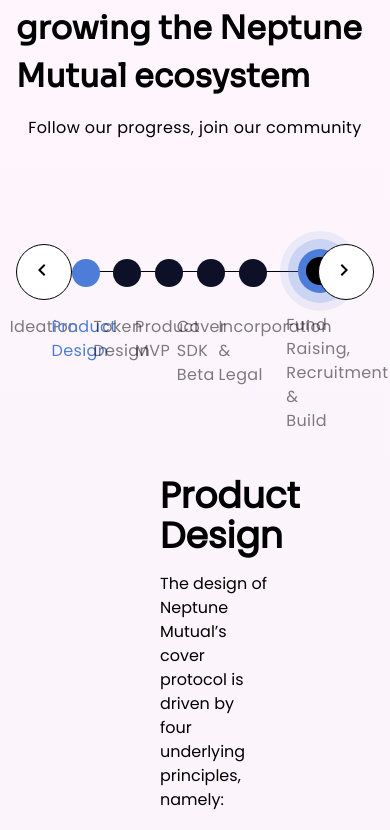
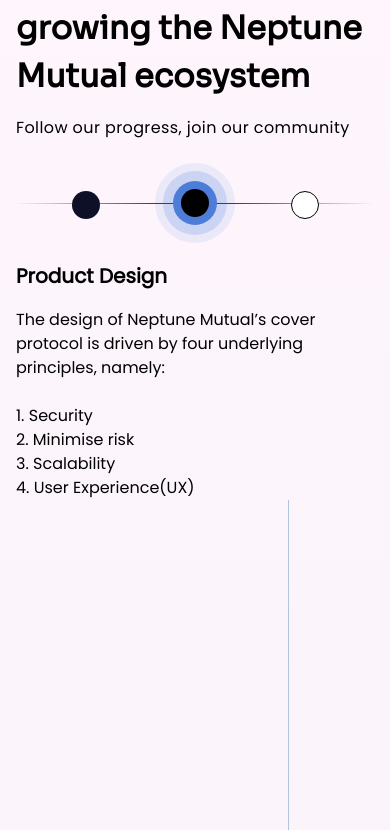
Before and after one commit to Milanpanta/nep-web, a Next.js app: page / in a window 390 px wide. Shown: the part 7434-8264 px from the top of the page. Built offline with nearby package versions, Linux system fonts and the light colour scheme.

Commit message:
chore: make responsive timeline component

```diff
--- a/components/HomePage/Roadmap.jsx
+++ b/components/HomePage/Roadmap.jsx
@@ -1,54 +1,78 @@
 import ChevronRightIcon from "utils/icons/ChevronRightIcon";
 import ChevronLeftIcon from "utils/icons/ChevronLeftIcon";
+
+const data = [
+  {
+    name: "Ideation",
+  },
+  {
+    name: "Product Design",
+  },
+  {
+    name: "Token Design",
+  },
+  {
+    name: "Product MVP",
+  },
+  {
+    name: "Cover SDK Beta",
+  },
+  {
+    name: "Incorporation & Legal",
+  },
+  {
+    name: "Fund Raising, Recruitment & Build",
+  },
+];
 
 export const RoadmapComponent = () => {
   return (
     <div className="px-4 sm:px-32 3xl:border-x 3xl:border-b0c4db 3xl:mx-72 3xl:px-26 pt-26 lg:pt-76">
-      <p className="lg:w-3/4 leading-12 lg:leading-normal m-auto font-sora text-3xxl lg:text-h3 font-semibold text-left lg:text-center">
+      <p className="lg:w-3/4 leading-12 lg:leading-normal m-auto font-sora text-3xxl lg:text-h3 font-semibold text-left sm:text-center">
         Our roadmap involves growing the Neptune Mutual ecosystem
       </p>
-      <p className="font-poppins font-light lg:text-2xl leading-10 mt-2 lg:mt-4 text-center tracking-wide">
+      <p className="font-poppins font-light lg:text-2xl leading-10 mt-2 lg:mt-4 text-left sm:text-center tracking-wide">
         Follow our progress, join our community
       </p>
 
       {/* TimeLine  */}
-      <div className="mt-24">
+      <div className="mt-14 lg:mt-24">
         <div className="relative flex justify-between items-center">
-          <div className="w-14 h-14 border border-black rounded-full flex justify-center items-center z-30 bg-white">
+          <div className="hidden lg:flex w-14 h-14 border border-black rounded-full justify-center items-center z-30 bg-white">
             <ChevronLeftIcon className="w-7 h-7" />
           </div>
-          <div className="w-14 h-14 border border-black rounded-full flex justify-center items-center z-30 bg-white">
+          <div className="hidden lg:flex w-14 h-14 border border-black rounded-full justify-center items-center z-30 bg-white">
             <ChevronRightIcon className="w-7 h-7" />
           </div>
-          <div className="absolute w-full h-px bg-black">
+          <div className="absolute w-full h-px lg:bg-black bg-gradient-to-r from-transparent via-01052D to-transparent">
             <div className="flex justify-evenly relative -top-3">
-              <div className="bg-0E1028 w-7 h-7 rounded-full">
-                <div className="relative top-14 right-5 font-poppins font-light opacity-50 tracking-wide">
+              <div className=" bg-0E1028 w-7 h-7 rounded-full">
+                <div className="hidden lg:block relative top-14 right-5 font-poppins font-light opacity-50 tracking-wide">
                   Ideation
                 </div>
               </div>
-              <div className="bg-4E7DD9 w-7 h-7 rounded-full">
+              <div className="hidden lg:flex bg-4E7DD9 w-7 h-7 rounded-full">
                 <div className="relative text-4E7DD9 top-14 right-5 font-poppins tracking-wide">
                   Product Design
                 </div>
               </div>
-              <div className="bg-0E1028 w-7 h-7 rounded-full">
+              <div className="hidden lg:flex bg-0E1028 w-7 h-7 rounded-full">
                 <div className="relative top-14 right-5 font-poppins font-light opacity-50 tracking-wide">
                   Token Design
                 </div>
               </div>
-              <div className="bg-0E1028 w-7 h-7 rounded-full">
+              <div className="hidden lg:flex bg-0E1028 w-7 h-7 rounded-full">
                 <div className="relative top-14 right-5 font-poppins font-light opacity-50 tracking-wide">
                   Product MVP
                 </div>
               </div>
-              <div className="bg-0E1028 w-7 h-7 rounded-full">
-                <div className="relative top-14 right-5 font-poppins font-light opacity-50 tracking-wide">
+              <div className="hidden lg:flex bg-0E1028 w-7 h-7 rounded-full">
+                <div className="hidden lg:block relative top-14 right-5 font-poppins font-light opacity-50 tracking-wide">
                   Cover SDK Beta
                 </div>
               </div>
-              <div className="bg-0E1028 w-7 h-7 rounded-full">
-                <div className="relative top-14 right-5 font-poppins font-light opacity-50 tracking-wide">
+              <div className="hidden lg:flex bg-0E1028 w-7 h-7 rounded-full">
+                <div className=" relative top-14 right-5 font-poppins font-light opacity-50 tracking-wide">
                   Incorporation & Legal
                 </div>
               </div>
@@ -56,11 +80,17 @@
                 <div className="bg-4E7DD9 bg-opacity-20 w-16 h-16 rounded-full relative top-2 left-2">
                   <div className="bg-4E7DD9 w-11 h-11 rounded-full relative top-2.5 left-2.5">
                     <div className="bg-black w-7 h-7 rounded-full relative top-2 left-2">
-                      <div className="relative top-14 right-5 font-poppins font-light opacity-50 tracking-wide">
+                      <div className="hidden lg:block relative top-14 right-5 font-poppins font-light opacity-50 tracking-wide">
                         Fund Raising, Recruitment & Build
                       </div>
                     </div>
                   </div>
+                </div>
+              </div>
+
+              <div className="lg:hidden bg-white border border-black w-7 h-7 rounded-full">
+                <div className="hidden lg:block relative top-14 right-5 font-poppins font-light opacity-50 tracking-wide">
+                  Cover SDK Beta
                 </div>
               </div>
             </div>
@@ -69,11 +99,11 @@
       </div>
 
       {/* Description */}
-      <div className=" mt-44 text-left pl-36">
-        <p className="font-poppins font-semibold text-4xl leading-10">
+      <div className="mt-14 lg:mt-44 text-left lg:pl-36">
+        <p className="font-poppins font-semibold text-xl lg:text-4xl leading-8 lg:leading-10">
           Product Design
         </p>
-        <p className="w-1/2 font-poppins font-light mt-4">
+        <p className="lg:w-1/2 font-poppins font-light mt-4">
           The design of Neptune Mutual’s cover protocol is driven by four
           underlying principles, namely:
         </p>
```
